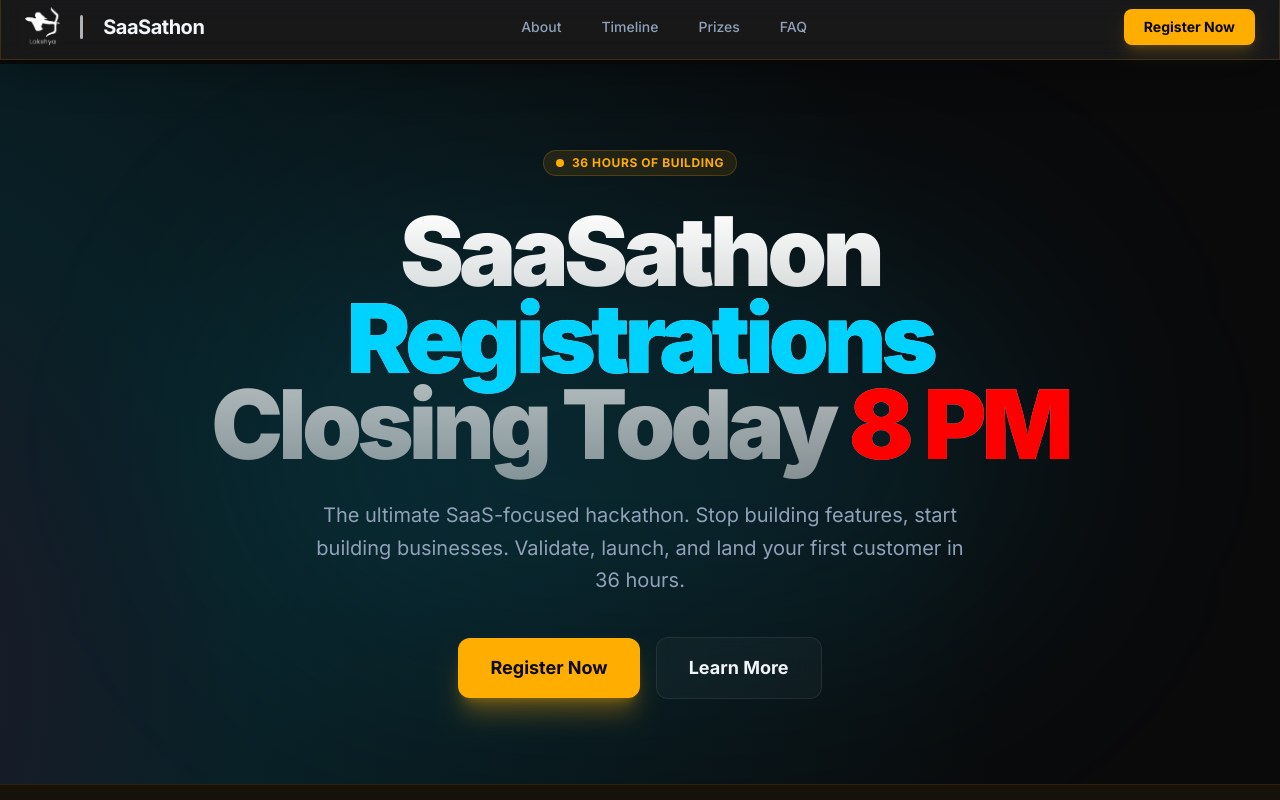
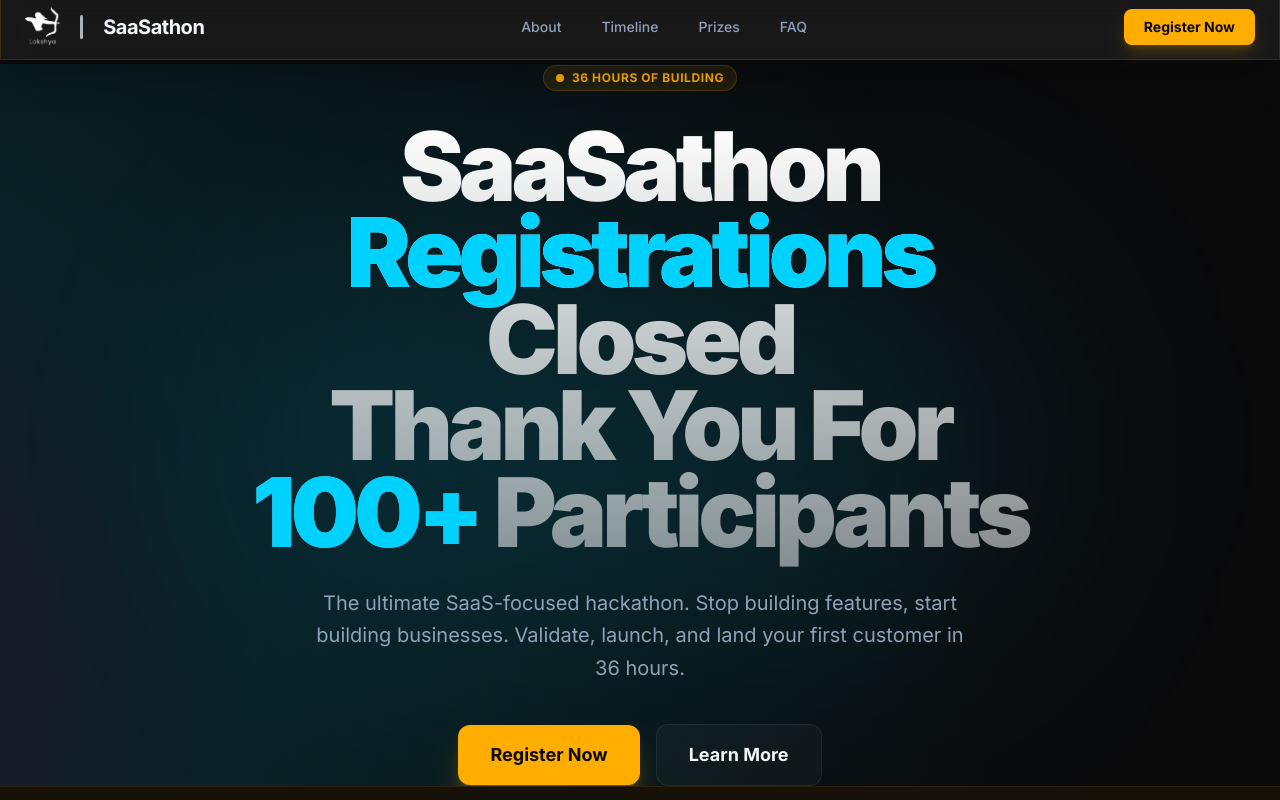
Before and after one commit to ssnlakshya/saasathon, a React (Vite) app in the folder frontend/: page / in a window 1280 px wide. Shown: the top 800 px of the page. Built offline with nearby package versions, Linux system fonts and the light colour scheme.

Commit message:
End registrations

```diff
--- a/frontend/src/components/LandingPage.jsx
+++ b/frontend/src/components/LandingPage.jsx
@@ -107,7 +107,7 @@
                         transition={{ delay: 0.2, duration: 0.8 }}
                         className="text-6xl md:text-8xl font-black tracking-tighter leading-[0.9] pb-4 mb-4 bg-clip-text text-transparent bg-gradient-to-b from-white to-white/50"
                     >
-                        SaaSathon  <span className="text-accent-blue">Registrations</span> Closing <span>Today</span> <span className='text-accent-red'>8 PM</span>
+                        SaaSathon  <span className="text-accent-blue">Registrations</span> Closed <p>Thank You For</p><span className='text-accent-blue'>100+</span> Participants
                     </motion.h1>
 
                     <motion.p
```
